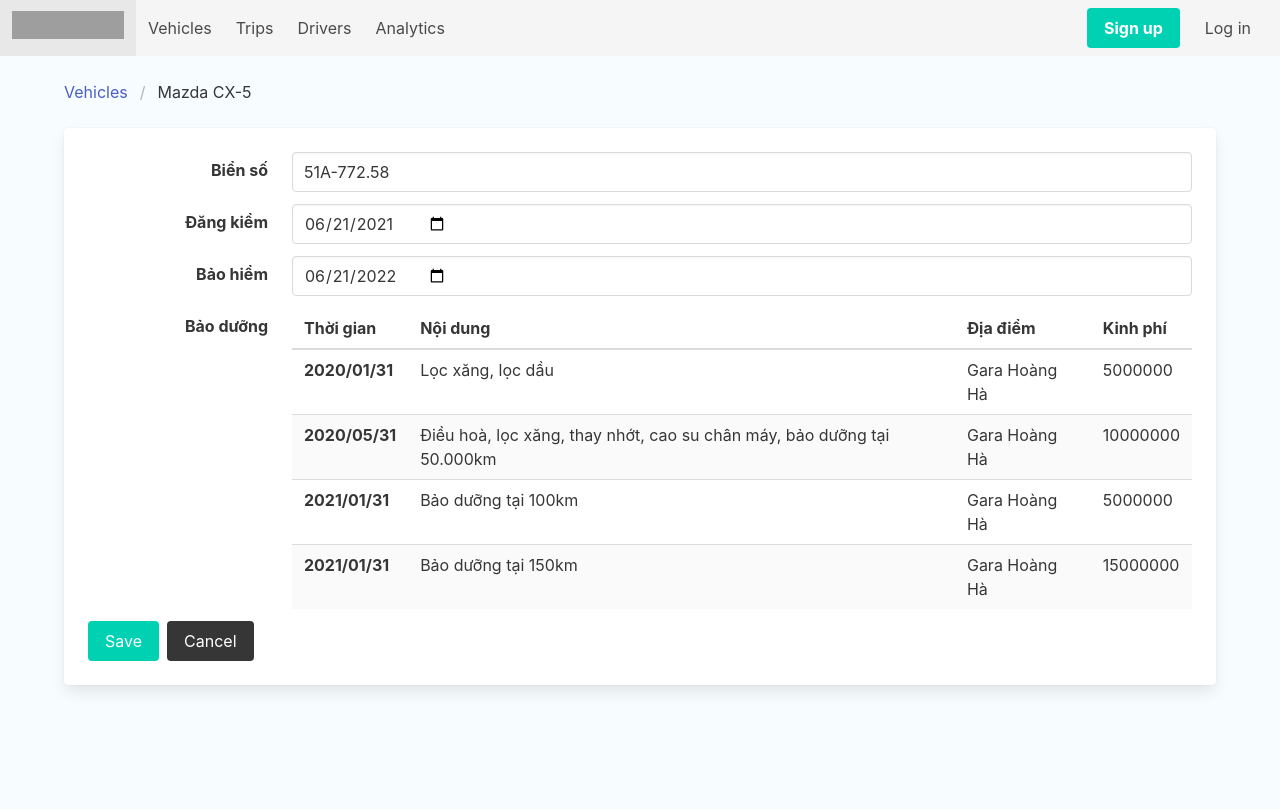
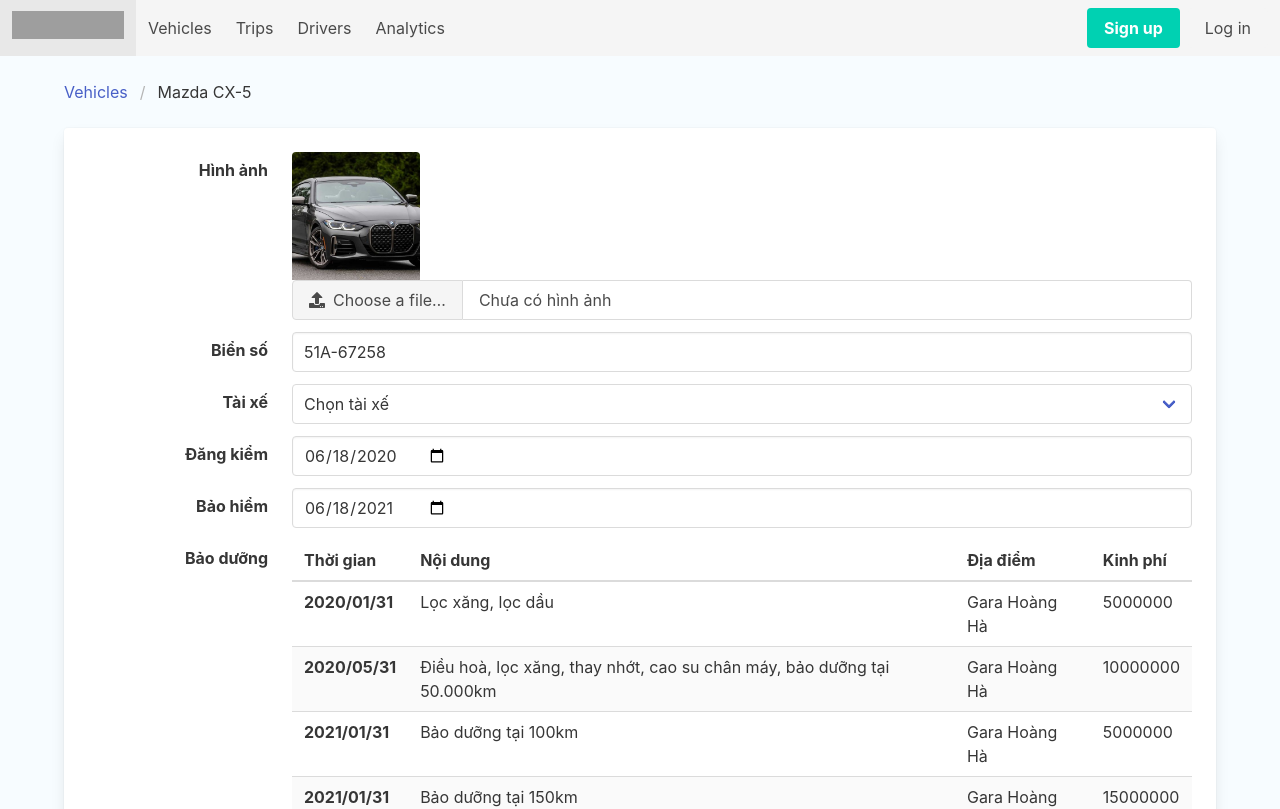
Before and after one commit to nguyenhvubk/tourer, a Vue app: page /vehicles/1 in a window 1280 px wide. Shown: the top 809 px of the page. Built offline with nearby package versions, Linux system fonts and the light colour scheme; grey boxes are pictures that could not be loaded.

Commit message:
add vehicle new route, vehicle form for edit and new
fix some img css

```diff
--- a/src/App.vue
+++ b/src/App.vue
@@ -27,6 +27,11 @@ body {
   margin: 0;
   background-color: #f7fcff !important;
 }
+/* img {
+  height: 100% !important;
+  width: 100% !important;
+  object-fit: cover;
+} */
 /* #app { */
   /* font-family: Avenir, Helvetica, Arial, sans-serif;
   -webkit-font-smoothing: antialiased;
--- a/src/components/TheHeader.vue
+++ b/src/components/TheHeader.vue
@@ -31,16 +31,16 @@
       :class="{ 'is-active': showNav }"
     >
       <div class="navbar-start">
-        <a class="navbar-item" @click="$router.push('/vehicles')">
+        <a class="navbar-item" @click="$router.push('/vehicles'); showNav = !showNav">
           Vehicles
         </a>
-        <a class="navbar-item" @click="$router.push('/trips')">
+        <a class="navbar-item" @click="$router.push('/trips'); showNav = !showNav">
           Trips
         </a>
-        <a class="navbar-item" @click="$router.push('/drivers')">
+        <a class="navbar-item" @click="$router.push('/drivers'); showNav = !showNav">
           Drivers
         </a>
-        <a class="navbar-item" @click="$router.push('/analytics')">
+        <a class="navbar-item" @click="$router.push('/analytics'); showNav = !showNav">
           Analytics
         </a>
       </div>
--- a/src/pages/NotFound.vue
+++ b/src/pages/NotFound.vue
@@ -1,5 +1,6 @@
 <template>
   <h1>This is 404 page</h1>
+  <slot />
 </template>
 
 <script>
--- a/src/pages/vehicles/VehicleCard.vue
+++ b/src/pages/vehicles/VehicleCard.vue
@@ -67,3 +67,11 @@ export default {
   }
 };
 </script>
+
+<style scoped>
+img {
+  height: 100% !important;
+  width: 100% !important;
+  object-fit: cover;
+}
+</style>
--- a/src/pages/vehicles/VehicleDetails.vue
+++ b/src/pages/vehicles/VehicleDetails.vue
@@ -1,81 +1,7 @@
 <template>
   <div v-if="vehicle && vehicle.id === id">
-    <nav class="breadcrumb" aria-label="breadcrumbs">
-      <ul>
-        <li><a @click="$router.push('/vehicles')">Vehicles</a></li>
-        <li class="is-active">
-          <a>{{ vehicle.brand + ' ' + vehicle.name }}</a>
-        </li>
-      </ul>
-    </nav>
-    <!-- <h1 class="title is-4">{{ vehicle.brand + ' ' + vehicle.name }}</h1> -->
-    <!-- <p>Vehicle ID: {{ id }}</p> -->
-    <div class="columns is-multiline is-mobile">
-      <div class="column is-full-mobile">
-        <div class="card">
-          <div class="card-content">
-            <!-- <h1 class="title is-6">some more vehicle's details infor</h1> -->
-            <ve-item label="Biển số">
-              <input class="input" type="text" value="51A-772.58" />
-            </ve-item>
-            <ve-item label="Đăng kiểm">
-              <input class="input" type="date" value="2021-06-21" />
-            </ve-item>
-            <ve-item label="Bảo hiểm">
-              <input class="input" type="date" value="2022-06-21" />
-            </ve-item>
-            <ve-item label="Bảo dưỡng">
-              <div class="table-container">
-                <table class="table is-fullwidth is-hoverable is-striped">
-                  <thead>
-                    <tr>
-                      <th>Thời gian</th>
-                      <th>Nội dung</th>
-                      <th>Địa điểm</th>
-                      <th>Kinh phí</th>
-                    </tr>
-                  </thead>
-                  <tbody>
-                    <tr>
-                      <th>2020/01/31</th>
-                      <td>Lọc xăng, lọc dầu</td>
-                      <td>Gara Hoàng Hà</td>
-                      <td>5000000</td>
-                    </tr>
-                    <tr>
-                      <th>2020/05/31</th>
-                      <td>
-                        Điều hoà, lọc xăng, thay nhớt, cao su chân máy, bảo
-                        dưỡng tại 50.000km
-                      </td>
-                      <td>Gara Hoàng Hà</td>
-                      <td>10000000</td>
-                    </tr>
-                    <tr>
-                      <th>2021/01/31</th>
-                      <td>Bảo dưỡng tại 100km</td>
-                      <td>Gara Hoàng Hà</td>
-                      <td>5000000</td>
-                    </tr>
-                    <tr>
-                      <th>2021/01/31</th>
-                      <td>Bảo dưỡng tại 150km</td>
-                      <td>Gara Hoàng Hà</td>
-                      <td>15000000</td>
-                    </tr>
-                  </tbody>
-                </table>
-              </div>
-            </ve-item>
-
-            <div class="buttons">
-              <button class="button is-primary">Save</button>
-              <button class="button is-dark">Cancel</button>
-            </div>
-          </div>
-        </div>
-      </div>
-    </div>
+    <!-- <p>For debug: Vehicle ID: {{ id }}</p> -->
+    <vehicle-form />
   </div>
   <div v-else>
     <not-found-404 />
@@ -83,12 +9,12 @@
 </template>
 
 <script>
-import VehicleDetailsItem from './VehicleDetailsItem.vue';
+import VehicleForm from './components/VehicleForm.vue';
 
 export default {
   props: ['id'],
   components: {
-    've-item': VehicleDetailsItem
+    VehicleForm
   },
   data() {
     // return this.$store.state.vehicles; // OK
--- /dev/null
+++ b/src/pages/vehicles/VehicleNew.vue
@@ -0,0 +1,13 @@
+<template>
+  <vehicle-form v-bind:edit="false" />
+</template>
+
+<script>
+import VehicleForm from './components/VehicleForm.vue'
+export default {
+  components: {
+    VehicleForm
+  }
+
+}
+</script>
--- a/src/pages/vehicles/VehiclesList.vue
+++ b/src/pages/vehicles/VehiclesList.vue
@@ -1,5 +1,13 @@
 <template>
-  <h1 class="title is-4">Your vehicles</h1>
+  <div class="vehicle-list-header">
+    <h1 class="title is-4">Your vehicles</h1>
+    <button class="button is-primary" @click="$router.push('/vehicles/new')">
+      <span class="icon is-small">
+        <i class="fas fa-plus"></i>
+      </span>
+      <span>Tạo mới</span>
+    </button>
+  </div>
   <div class="field is-horizontal">
     <!-- <div class="field-label">
       <label class="label">From</label>
@@ -57,3 +65,11 @@ export default {
   methods: {}
 };
 </script>
+
+<style scoped>
+.vehicle-list-header {
+  display: flex;
+  flex-direction: row;
+  justify-content: space-between;
+}
+</style>
--- /dev/null
+++ b/src/pages/vehicles/components/VehicleForm.vue
@@ -0,0 +1,154 @@
+<template>
+  <nav class="breadcrumb" aria-label="breadcrumbs">
+    <ul>
+      <li><a @click="backToVehicles">Vehicles</a></li>
+      <li class="is-active">
+        <a>{{ breadcrumbDisplay }}</a>
+      </li>
+    </ul>
+  </nav>
+  <!-- <p>Debug: edit: {{ edit }}</p> -->
+  <div class="card">
+    <div class="card-content">
+      <ve-item label="Hình ảnh">
+        <div class="card-image" v-if="vehicle.imgUrl">
+          <figure class="image is-128x128">
+            <img src="../../../assets/bmw.jpg" :alt="breadcrumbDisplay" />
+          </figure>
+        </div>
+        <div class="file has-name is-fullwidth">
+          <label class="file-label">
+            <input class="file-input" type="file" name="vehicleImage" />
+            <span class="file-cta">
+              <span class="file-icon">
+                <i class="fas fa-upload"></i>
+              </span>
+              <span class="file-label">
+                Choose a file…
+              </span>
+            </span>
+            <span class="file-name">
+              Chưa có hình ảnh
+              <!-- TODO: handle file upload with firestore -->
+            </span>
+          </label>
+        </div>
+      </ve-item>
+      <ve-item label="Biển số">
+        <input class="input" type="text" v-model="vehicle.number" />
+      </ve-item>
+      <ve-item label="Tài xế">
+        <div class="select is-fullwidth">
+          <select>
+            <option>Chọn tài xế</option>
+            <option>Tài 1</option>
+            <option>Tài 2</option>
+            <option>Tài 3</option>
+          </select>
+        </div>
+      </ve-item>
+      <ve-item label="Đăng kiểm">
+        <input class="input" type="date" v-model="vehicle.registriedDate" />
+      </ve-item>
+      <ve-item label="Bảo hiểm">
+        <input class="input" type="date" v-model="vehicle.insurancePeriod" />
+      </ve-item>
+      <ve-item label="Bảo dưỡng">
+        <div class="table-container">
+          <table class="table is-fullwidth is-hoverable is-striped">
+            <thead>
+              <tr>
+                <th>Thời gian</th>
+                <th>Nội dung</th>
+                <th>Địa điểm</th>
+                <th>Kinh phí</th>
+              </tr>
+            </thead>
+            <tbody>
+              <tr>
+                <th>2020/01/31</th>
+                <td>Lọc xăng, lọc dầu</td>
+                <td>Gara Hoàng Hà</td>
+                <td>5000000</td>
+              </tr>
+              <tr>
+                <th>2020/05/31</th>
+                <td>
+                  Điều hoà, lọc xăng, thay nhớt, cao su chân máy, bảo dưỡng tại
+                  50.000km
+                </td>
+                <td>Gara Hoàng Hà</td>
+                <td>10000000</td>
+              </tr>
+              <tr>
+                <th>2021/01/31</th>
+                <td>Bảo dưỡng tại 100km</td>
+                <td>Gara Hoàng Hà</td>
+                <td>5000000</td>
+              </tr>
+              <tr>
+                <th>2021/01/31</th>
+                <td>Bảo dưỡng tại 150km</td>
+                <td>Gara Hoàng Hà</td>
+                <td>15000000</td>
+              </tr>
+            </tbody>
+          </table>
+        </div>
+        <a>+ Tạo lịch sử bảo dưỡng</a>
+      </ve-item>
+
+      <div class="buttons">
+        <button class="button is-primary" @click="save">Save</button>
+        <button class="button is-dark" @click="backToVehicles">Cancel</button>
+      </div>
+    </div>
+  </div>
+  <!-- </div> -->
+  <!-- </div> -->
+</template>
+
+<script>
+import VehicleDetailsItem from './VehicleDetailsItem.vue';
+export default {
+  props: {
+    edit: {
+      type: Boolean,
+      default: true
+    }
+  },
+  components: {
+    've-item': VehicleDetailsItem
+  },
+  data() {
+    return {
+      vehicle: this.$store.getters['vehicles/one']
+    };
+  },
+  computed: {
+    breadcrumbDisplay() {
+      if (this.edit) {
+        return this.vehicle.brand + ' ' + this.vehicle.name;
+      }
+      return 'Add a new vehicle';
+    }
+  },
+  methods: {
+    save() {
+      //TODO save or update vehicle details
+    },
+    backToVehicles() {
+      //TODO validate the inputs
+      this.$router.go(-1);
+    }
+  }
+};
+</script>
+
+<style scoped>
+img {
+  height: 100%;
+  width: 100%;
+  object-fit: cover;
+}
+</style>
--- a/src/router.js
+++ b/src/router.js
@@ -3,6 +3,7 @@ import VehiclesList from './pages/vehicles/VehiclesList.vue';
 import TripsCalendar from './pages/trips/TripsCalendar.vue';
 import TripDetails from './pages/trips/TripDetails.vue'
 import VehicleDetails from './pages/vehicles/VehicleDetails.vue';
+import VehicleNew from './pages/vehicles/VehicleNew.vue'
 import DriversList from './pages/drivers/DriversList.vue';
 import NotFound from './pages/NotFound.vue';
 import Analytics from './pages/analytics/Analytics.vue';
@@ -20,6 +21,7 @@ const router = createRouter({
       //     { path: "contact", component: ContactCoach }, // /coaches/c1/contact
       //   ],
     },
+    { path: '/vehicles/new', component: VehicleNew },
     { path: '/trips', component: TripsCalendar },
     {
       path: '/trips/:id',
--- a/src/store/VehicleStore.js
+++ b/src/store/VehicleStore.js
@@ -8,6 +8,10 @@ export default {
           id: '1',
           name: 'CX-5',
           brand: 'Mazda',
+          number: '51A-67258',
+          registriedDate: '2020-06-18',
+          insurancePeriod: '2021-06-18',
+          imgUrl: '"../../../assets/bmw.jpg"'
         },
         {
           id: '2',
```
Also changed, not shown: src/pages/trips/TripsCalendar.vue (+17 -17 lines), src/pages/vehicles/components/VehicleDetailsItem.vue (renamed from src/pages/vehicles/VehicleDetailsItem.vue), 1 other file (tests, documents, lock files or other folders).
